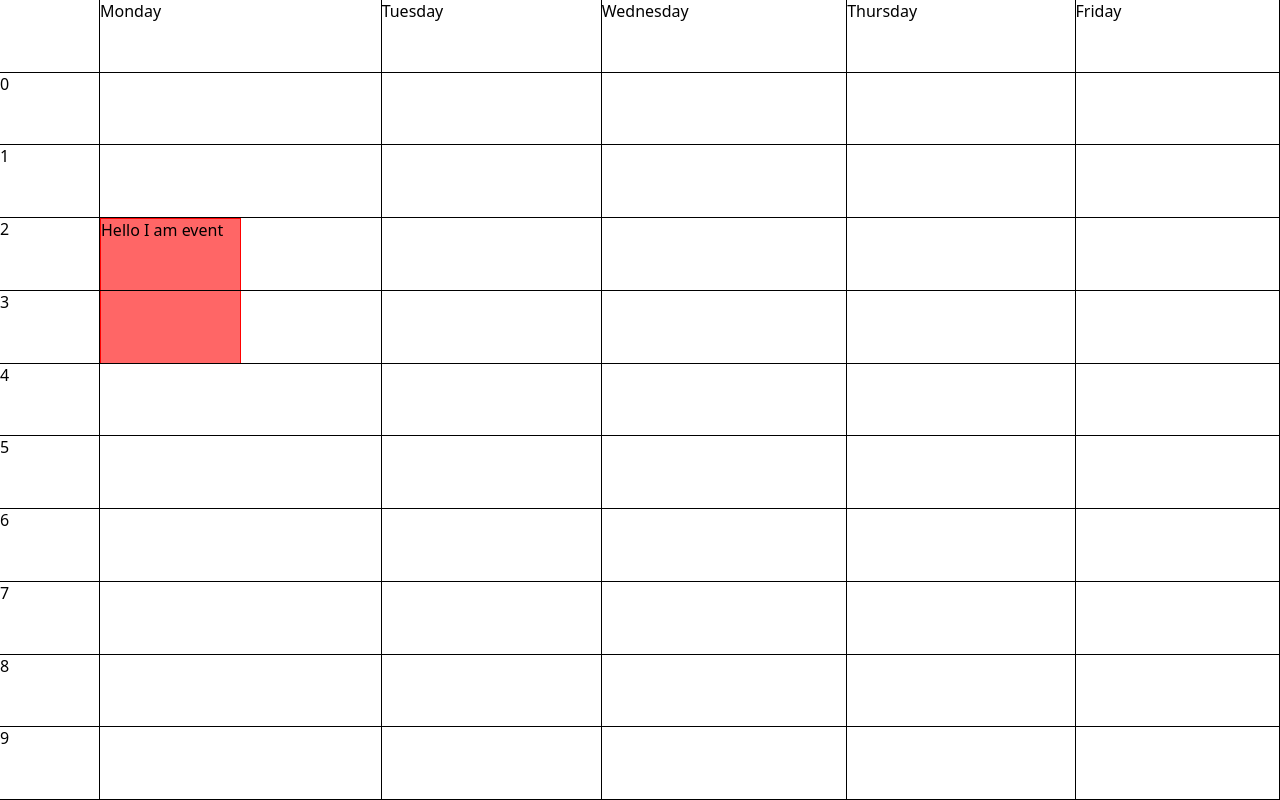
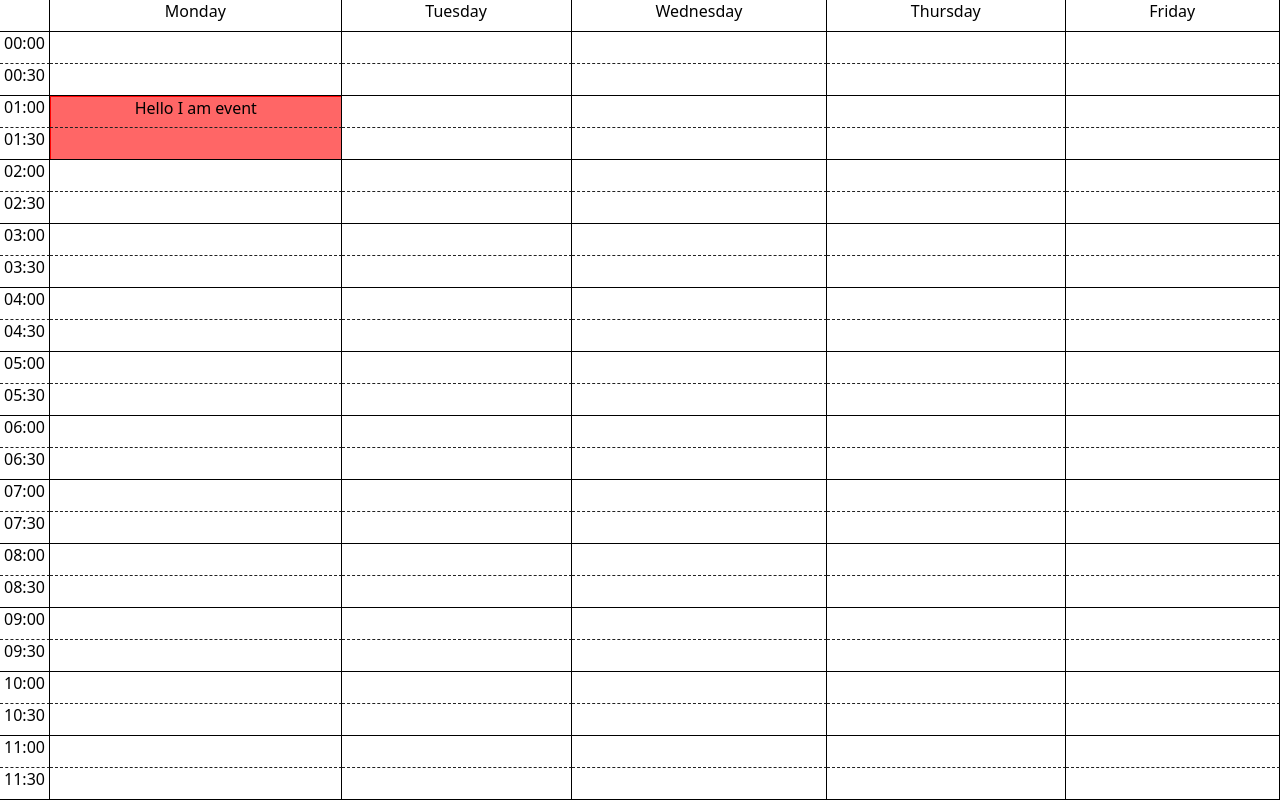
Before and after one commit to rugulous/schedule, a Vue app: page / in a window 1280 px wide. Shown: the top 800 px of the page. Built offline with nearby package versions, Linux system fonts and the light colour scheme.

Commit message:
Better grid??

```diff
--- a/src/App.vue
+++ b/src/App.vue
@@ -1,25 +1,42 @@
 <style scoped>
 .schedule {
     display: grid;
-    flex-direction: column;
-    height: 100vh;
-    grid-template-columns: 100px auto;
+    grid-template-columns: 50px calc(100% - 50px);
+    grid-auto-rows: 2rem;
+    text-align: center;
+}
+
+@media screen and (min-width: 1080px){
+    .schedule{
+        grid-template-columns: 50px auto;
+    }
 }
 
 .schedule>div:not(.event) {
-    min-height: max-content;
     border: solid 1px #000;
     border-top: none;
     border-left: none;
     position: relative;
 }
 
+.schedule > div:not(.event):nth-child(12n+7),
+.schedule > div:not(.event):nth-child(12n+8),
+.schedule > div:not(.event):nth-child(12n+9),
+.schedule > div:not(.event):nth-child(12n+10),
+.schedule > div:not(.event):nth-child(12n+11),
+.schedule > div:not(.event):nth-child(12n+12) {
+    border-bottom: dashed 1px #222;
+}
+
 .event {
     grid-column: 2;
     grid-row: 4 / span 2;
     border: solid 1px #f00;
+    background-color: rgba(255, 0, 0, 0.6);
+}
+
+.event.clash{
     width: 50%;
-    background-color: rgba(255, 0, 0, 0.6);
 }
 
 /* .schedule:nth-of-type(1) {
@@ -32,22 +49,20 @@
 
     <section>
         <div class="schedule">
-            <div>
-
-            </div>
-            <div>
+            <div></div>
+            <div class="rowspace">
                 Monday
             </div>
-            <div>
+            <div class="rowspace">
                 Tuesday
             </div>
-            <div>
+            <div class="rowspace">
                 Wednesday
             </div>
-            <div>
+            <div class="rowspace">
                 Thursday
             </div>
-            <div>
+            <div class="rowspace">
                 Friday
             </div>
 
@@ -68,9 +83,10 @@
 <script setup lang="ts">
 import { ref } from 'vue';
 
-const data = ref<number[]>([]);
+const data = ref<string[]>([]);
 
-for (let i = 0; i < 10; i++) {
-    data.value.push(i);
+for (let i = 0; i < 24; i++) {
+    data.value.push(i.toString().padStart(2, "0") + ":00");
+    data.value.push(i.toString().padStart(2, "0") + ":30");
 }
 </script>
--- a/src/assets/main.css
+++ b/src/assets/main.css
@@ -4,10 +4,6 @@
 html, body {
   height: 100%;
   min-height: 100%;
-}
-
-body{
-  overflow: hidden;
 }
 
 input:not([type=checkbox]), textarea {
```
